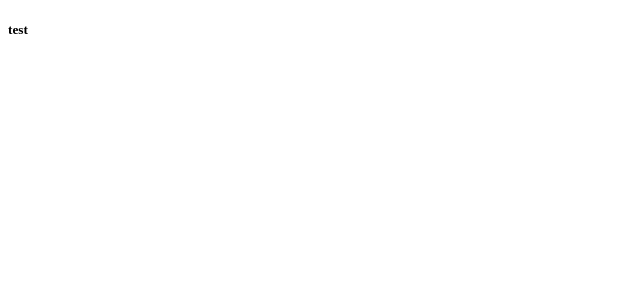
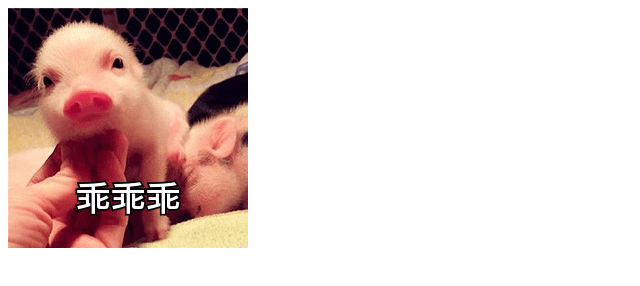
Before and after one commit to miaozw/blog.github.io, a plain HTML site: page index.html in a window 1280 px wide. Shown: the whole page, without its empty margins (0-640 px from the left). Drawn offline with Linux system fonts and the light colour scheme.

Commit message:
图片添加

```diff
--- a/index.html
+++ b/index.html
@@ -4,6 +4,6 @@
 	<title>title</title>
 </head>
 <body>
-	<h5>test</h5>
+	<img src="./guai.png">
 </body>
 </html>
```
Also changed, not shown: guai.png (added).
